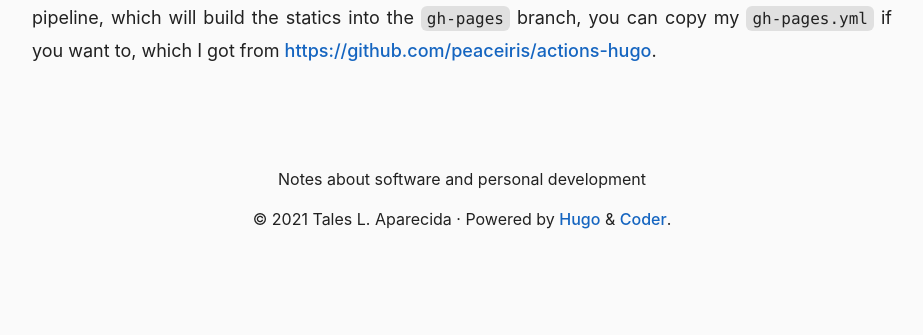
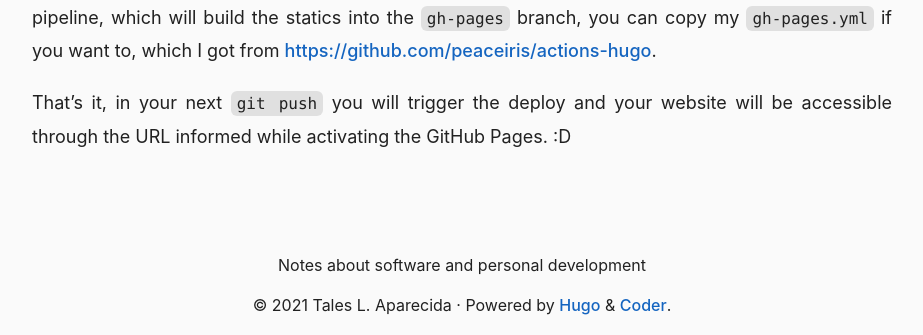
Before and after one commit to tales-aparecida/tales-tips-and-tricks, a plain HTML site: page posts/how-to-hugo/index.html in a window 1280 px wide. Shown: the part 3646-3981 px from the top of the page, without its empty margins (178-1101 px from the left). Before the commit the page ends 3895 px from the top, so only its background shows below. Drawn offline with Linux system fonts and the light colour scheme; a script that the page names is missing.

Commit message:
deploy: f14e320ca5413f9e3ae7ee4d078b1ddeb34aa9ed

```diff
--- a/posts/how-to-hugo/index.html
+++ b/posts/how-to-hugo/index.html
@@ -38,7 +38,7 @@ Running in Fast Render Mode. For full rebuilds on change: hugo server --disableF
 Web Server is available at http://localhost:1313/ (bind address 127.0.0.1)
 Press Ctrl+C to stop
 </code></pre></div><p>Which, if you read it carefully, tells that your website can be accessed through http://localhost:1313.</p><h1 id=publish>Publish
-<a class=heading-link href=#publish><i class="fa fa-link" aria-hidden=true></i></a></h1><p>At last, to publish your new static website there are some <a href=https://gohugo.io/hosting-and-deployment/hosting-on-github/>alternatives</a>, the one I&rsquo;ve chosen was <a href=https://help.github.com/articles/what-is-github-pages/>GitHub Pages</a> hosted on GitHub&rsquo;s github.io domain, using GitHub Actions.</p><p>You just need to create a branch &ldquo;gh-pages&rdquo; then go to the repository settings and activate it as the source to your website.</p><p><img src=./gh-pages.png alt="Activate GitHub Page in the repo settings"></p><p>Then, create a <code>.github/workflows/gh-pages.yml</code> in your main branch to setup the GitHub Actions pipeline, which will build the statics into the <code>gh-pages</code> branch, you can copy my <a href=https://github.com/tales-aparecida/tales-tips-and-tricks/blob/main/.github/workflows/gh-pages.yml><code>gh-pages.yml</code></a> if you want to, which I got from <a href=https://github.com/peaceiris/actions-hugo>https://github.com/peaceiris/actions-hugo</a>.</p></div><footer></footer></article></section></div><footer class=footer><section class=container><p>Notes about software and personal development</p>©
+<a class=heading-link href=#publish><i class="fa fa-link" aria-hidden=true></i></a></h1><p>At last, to publish your new static website there are some <a href=https://gohugo.io/hosting-and-deployment/hosting-on-github/>alternatives</a>, the one I&rsquo;ve chosen was <a href=https://help.github.com/articles/what-is-github-pages/>GitHub Pages</a> hosted on GitHub&rsquo;s github.io domain, using GitHub Actions.</p><p>You just need to create a branch &ldquo;gh-pages&rdquo; then go to the repository settings and activate it as the source to your website.</p><p><img src=./gh-pages.png alt="Activate GitHub Page in the repo settings"></p><p>Then, create a <code>.github/workflows/gh-pages.yml</code> in your main branch to setup the GitHub Actions pipeline, which will build the statics into the <code>gh-pages</code> branch, you can copy my <a href=https://github.com/tales-aparecida/tales-tips-and-tricks/blob/main/.github/workflows/gh-pages.yml><code>gh-pages.yml</code></a> if you want to, which I got from <a href=https://github.com/peaceiris/actions-hugo>https://github.com/peaceiris/actions-hugo</a>.</p><p>That&rsquo;s it, in your next <code>git push</code> you will trigger the deploy and your website will be accessible through the URL informed while activating the GitHub Pages. :D</p></div><footer></footer></article></section></div><footer class=footer><section class=container><p>Notes about software and personal development</p>©
 2021
 Tales L. Aparecida
 ·
```
